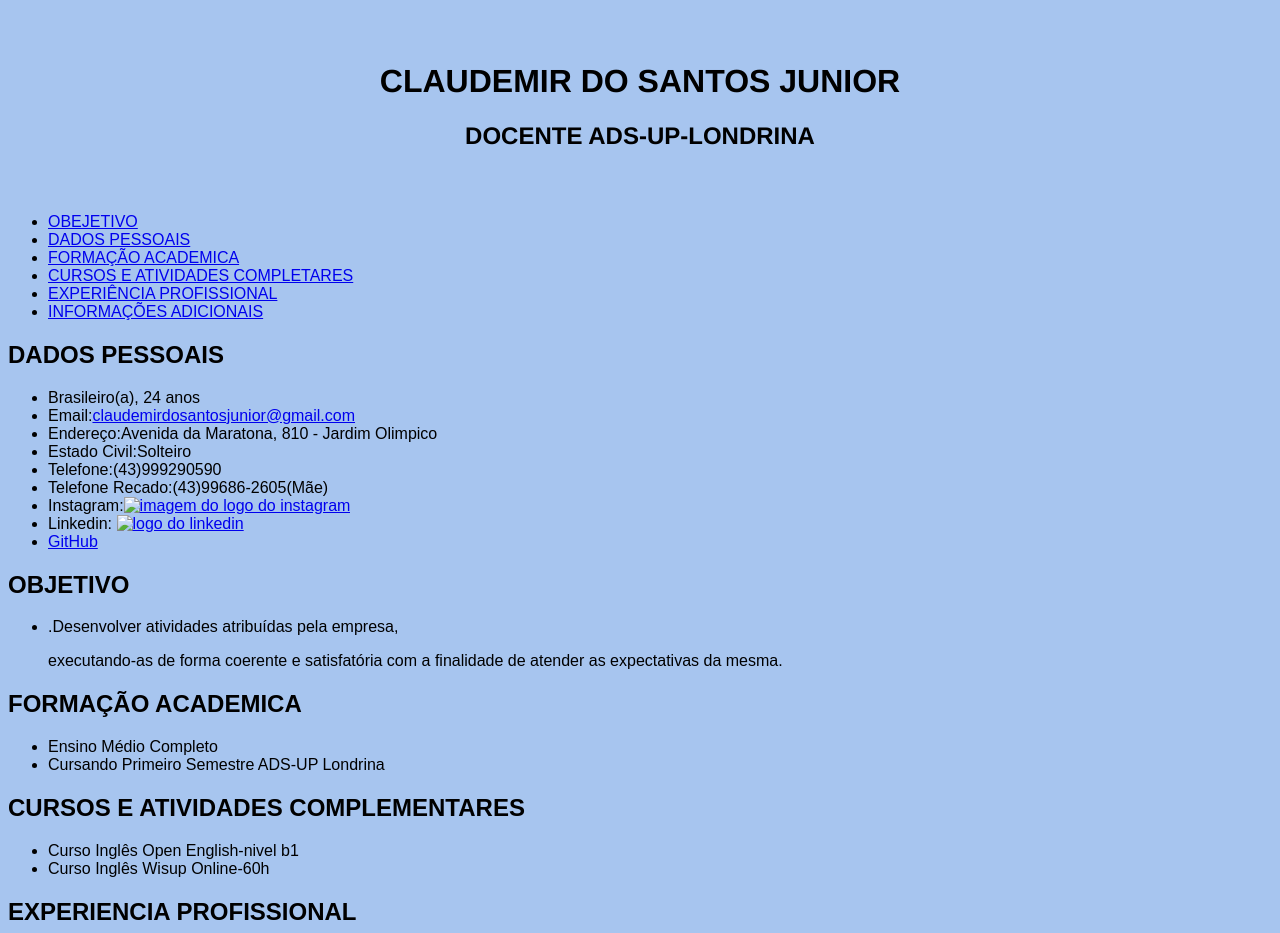
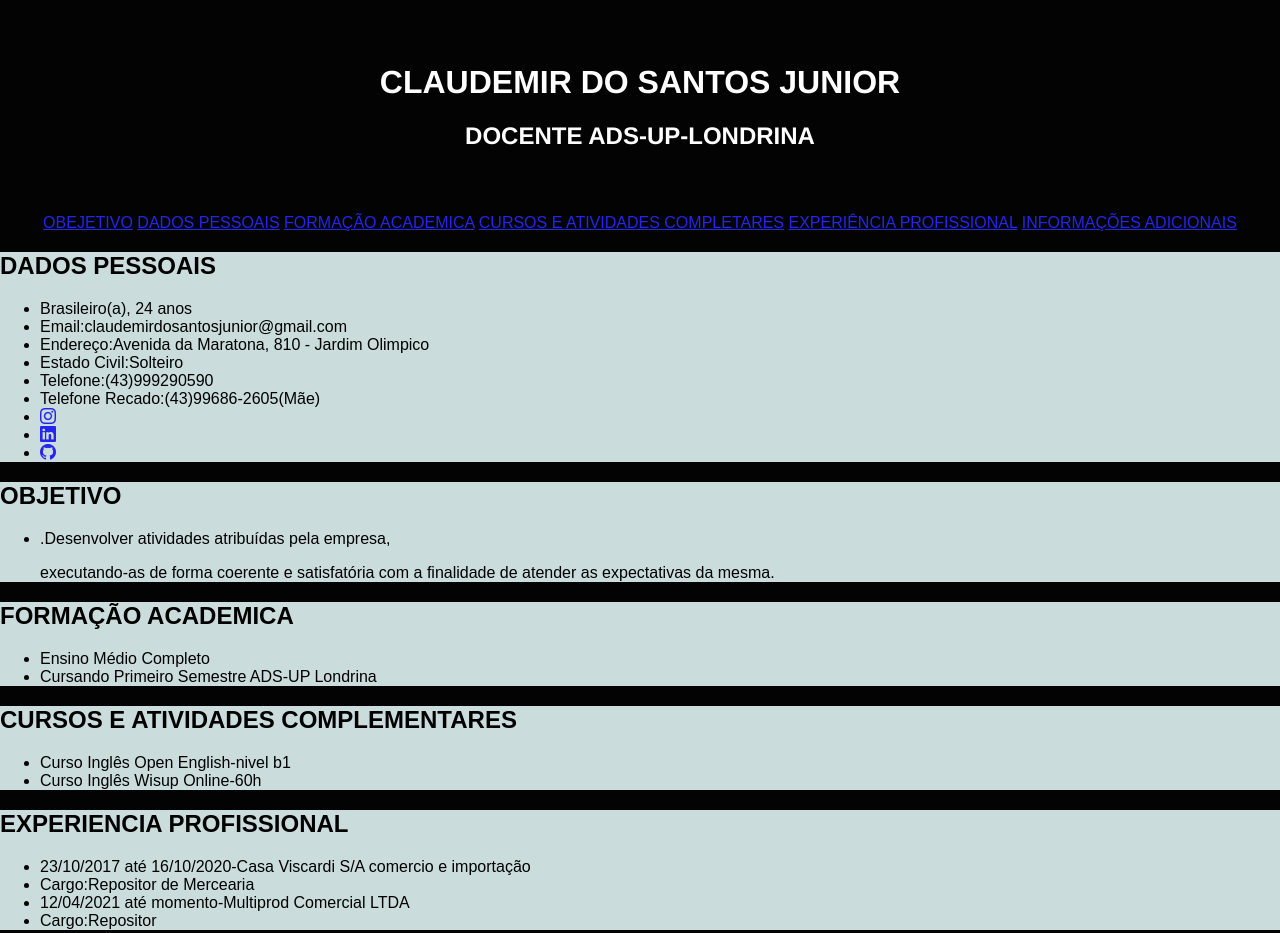
Before and after one commit to Claudemir786/curriculo, a plain HTML site: page index.html in a window 1280 px wide. Shown: the top 933 px of the page. Drawn offline with nearby package versions, Linux system fonts and the light colour scheme.

Commit message:
alguns ajustes

```diff
--- a/index.html
+++ b/index.html
@@ -4,76 +4,84 @@
     <meta charset="UTF-8">
     <meta name="viewport" content="width=device-width, initial-scale=1.0">
     <link rel="stylesheet" href="meuestilo.css">
-    <title>git hub page</title>
+    <link rel="stylesheet" href="https://cdn.jsdelivr.net/npm/bootstrap-icons@1.11.3/font/bootstrap-icons.min.css">
+    <title>Curriculo</title>
 </head>
+
 
 <body>
 <div class="titulo">
-    <h1>CLAUDEMIR DO SANTOS JUNIOR</h1>
-    <h2>DOCENTE ADS-UP-LONDRINA</h2>
+    <h1 class="texto">CLAUDEMIR DO SANTOS JUNIOR</h1>
+    <h2 class="texto">DOCENTE ADS-UP-LONDRINA</h2>
 </div>
   <div>
-<nav>
-    <ul>
-        <li><a href="#objetivo">OBEJETIVO</a></li>
-        <li><a href="#dados">DADOS PESSOAIS</a> </li>
-        <li><a href="#formacao">FORMAÇÃO ACADEMICA</a></li>
-        <li><a href="#cursos">CURSOS E ATIVIDADES COMPLETARES</a></li>
-        <li><a href="#experiencia">EXPERIÊNCIA PROFISSIONAL</a></li>
-        <li><a href="#info">INFORMAÇÕES ADICIONAIS</a></li>
-    </ul>
+<nav class="sumario">
+    <p class="texto">
+        <a href="#objetivo">OBEJETIVO</a>
+        <a href="#dados">DADOS PESSOAIS</a>
+        <a href="#formacao">FORMAÇÃO ACADEMICA</a>
+        <a href="#cursos">CURSOS E ATIVIDADES COMPLETARES</a>
+        <a href="#experiencia">EXPERIÊNCIA PROFISSIONAL</a>
+        <a href="#info">INFORMAÇÕES ADICIONAIS</a>
+    </p>
 </nav>
-    </div>
-     <div>
-        <section id="dados">
-            <h2 >DADOS PESSOAIS</h2>
+    </div class="container">
+     <div class="item">
+        <section>
+            <h2 id="dados">DADOS PESSOAIS</h2>
             <ul>
                 <li>Brasileiro(a), 24 anos</li>
-                <li>Email:<a href="mailto:claudemirdosantosjunior@gmail.com" target="_blank">claudemirdosantosjunior@gmail.com</a></li>
+                <li>Email:claudemirdosantosjunior@gmail.com</li>
                 <li>Endereço:Avenida da Maratona, 810 - Jardim Olimpico</li>
                 <li>Estado Civil:Solteiro</li>
                 <li>Telefone:(43)999290590</li>
                 <li>Telefone Recado:(43)99686-2605(Mãe)</li>
-                <li class="a">Instagram:<a href="https://www.instagram.com/claudemirjunior27/" target="_blank"><img src="Instagram_icon.png" alt="imagem do logo do instagram"></a></li>
-                <li>Linkedin:   <a href="https://www.linkedin.com/in/claudemir-do-santos-junior-99360b243/" target="_blank" > <img src="LinkedIn_logo_initials.png" alt="logo do linkedin"></a></li>
-                <li> <a href="https://github.com/Claudemir786" target="_blank">GitHub</a></li>
+                <li><a href="https://www.instagram.com/claudemirjunior27/" target="_blank"><i class="bi bi-instagram"></i> </a></li>
+                <li><a href="https://www.linkedin.com/in/claudemir-do-santos-junior-99360b243/" target="_blank" ><i class="bi bi-linkedin"></i> </a></li>
+                <li><a href="https://github.com/Claudemir786" target="_blank"><i class="bi bi-github"></i></a></li>
             </ul>
+
+
 
 
 
         </section>
      </div>
-     <section id="objetivo">
-        <h2>OBJETIVO</h2>
+     <div class="item">
+     <section>
+        <h2 id="objetivo">OBJETIVO</h2>
         <ul>
             <li><p>.Desenvolver atividades atribuídas pela empresa,</p>
              executando-as de forma coerente e satisfatória com a
              finalidade de atender as expectativas da mesma.</p></li>
         </ul>
+     </div>
      </section>
-     <div>
-        <section id="formacao">
-            <h2 >FORMAÇÃO ACADEMICA</h2>
+     <div class="item">
+        <section>
+            <h2 id="formacao" >FORMAÇÃO ACADEMICA</h2>
             <ul>
                 <li>Ensino Médio Completo</li>
                 <li>Cursando Primeiro Semestre ADS-UP Londrina</li>
             </ul>
 
+
         </section>
      </div>
-     <div>
-        <section id="cursos">
-            <h2>CURSOS E ATIVIDADES COMPLEMENTARES</h2>
+     <div class="item">
+        <section>
+            <h2 id="cursos">CURSOS E ATIVIDADES COMPLEMENTARES</h2>
             <ul>
                 <li>Curso Inglês Open English-nivel b1</li>
                 <li>Curso Inglês Wisup Online-60h</li>
             </ul>
 
+
         </section>
      </div>
-     <div>
-        <section id="experiencia">
-            <h2>EXPERIENCIA PROFISSIONAL</h2>
+     <div class="item">
+        <section>
+            <h2 id="experiencia">EXPERIENCIA PROFISSIONAL</h2>
             <ul>
             <li>23/10/2017 até 16/10/2020-Casa Viscardi S/A comercio e importação </li>
             <li>Cargo:Repositor de Mercearia</li>
@@ -82,18 +90,23 @@
             </ul>
 
 
+
+
         </section>
      </div>
-    <div>
-        <section id="info" >
-            <h2>INFORMAÇÕES ADICIONAIS</h2>
+    <div class="item">
+        <section>
+            <h2 id="info">INFORMAÇÕES ADICIONAIS</h2>
             <ul>
                 <li>Disponibilidade de horário:Manhã/Tarde</li>
             </ul>
+
 
         </section>
     </div>
 
 
+
+
 </body>
 </html>
--- a/meuestilo.css
+++ b/meuestilo.css
@@ -1,21 +1,42 @@
 body{
-    background-color: rgb(167, 197, 239);
+    background-color: rgb(3, 3, 3);
     font-family: Arial, Helvetica, sans-serif;
+    margin: auto;
 }
+.sumario{
+    text-align: center;
+    text-size-adjust: auto;
+}
+a:link {
+    color: rgb(37, 37, 235);
+  }
+
+  /* Cor de links já visitados */
+  a:visited {
+    color: rgb(23, 23, 215);
+  }
+
+  /* Cor ao passar o mouse sobre o link */
+  a:hover {
+    color: rgb(203, 205, 219);
+  }
+
+
 .titulo{
     font-family: 'Franklin Gothic Medium', 'Arial Narrow', Arial, sans-serif;
     text-align: center;
     margin: 5%;
 
 }
-.a{
-    -webkit-text-size-adjust: 60%;
+.texto{
+    color: white;
 }
+.container{
+    background-color: rgb(19, 20, 21);
+   display: flex;
+   flex-direction: column;
+}
+.item{
 
-img{
-
-    width: 30px;
-    height: 30px;
-    width: 30px;
-    height: 30px;
+    background-color: rgb(202, 220, 220);
 }
```
